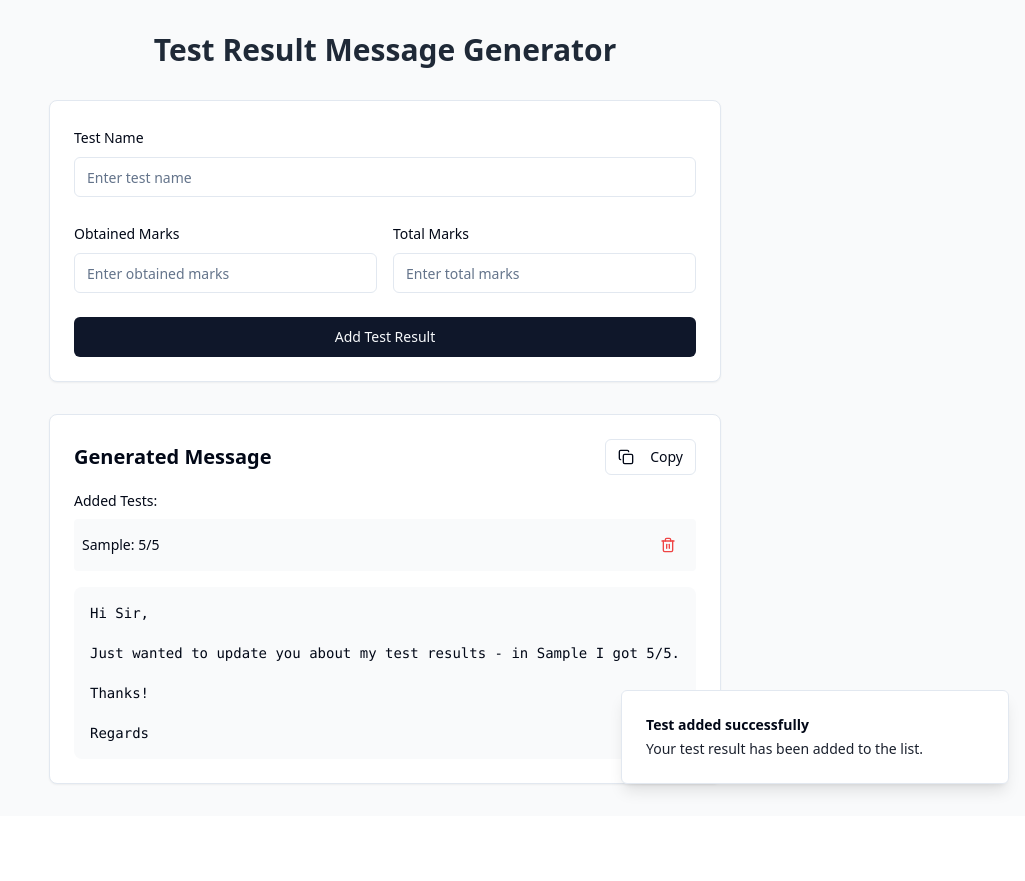
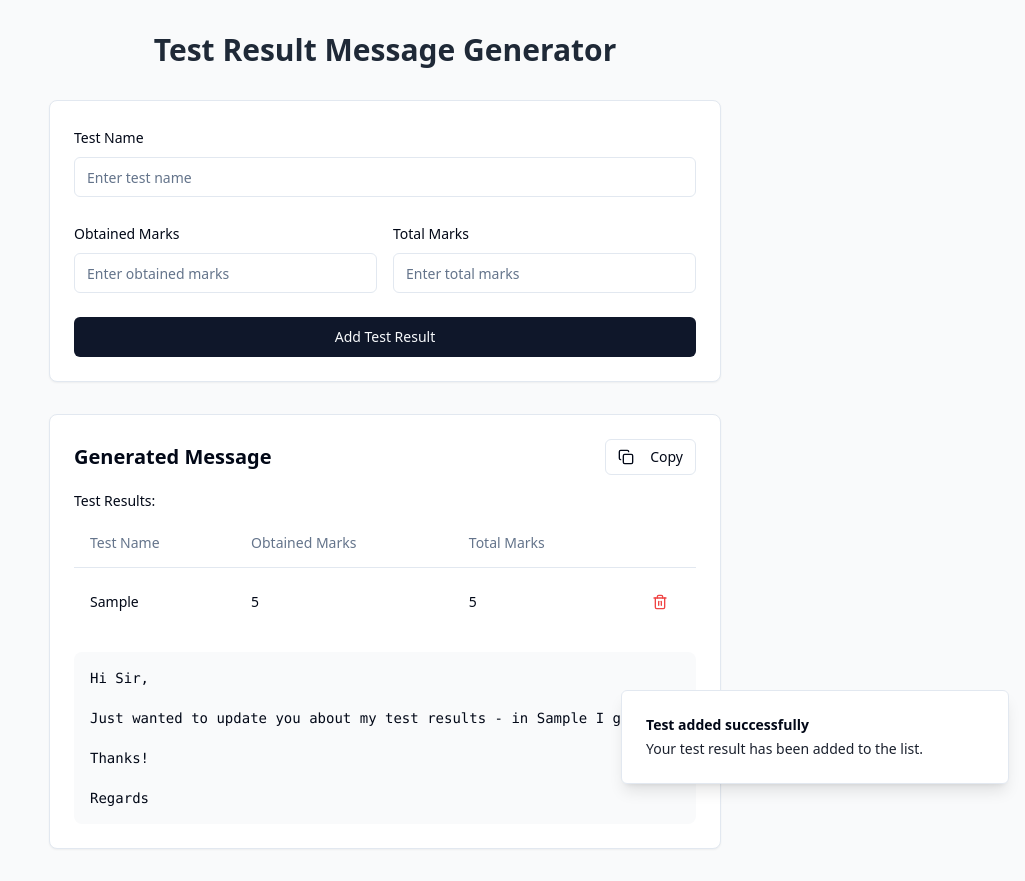
Before and after one commit to vakhariaheet/marks-message-magic, a React (Vite) app: page / in a window 1280 px wide. Both pictures are taken after typing "Sample", "5", "5" into the empty fields and a click on the button "Add Test Result". Shown: the whole page, without its empty margins (255-1280 px from the left). Before the commit the page ends 816 px from the top, so only its background shows below. Built offline with nearby package versions, Linux system fonts and the light colour scheme.

Commit message:
Add table for test results
Implement a table or list format to display test results, enhancing readability of marks.
[skip gpt_engineer]

```diff
--- a/src/components/MessagePreview.tsx
+++ b/src/components/MessagePreview.tsx
@@ -3,6 +3,14 @@ import { Button } from "@/components/ui/button";
 import { TestResult } from "@/pages/Index";
 import { Copy, Trash2 } from "lucide-react";
 import { useToast } from "@/hooks/use-toast";
+import {
+  Table,
+  TableBody,
+  TableCell,
+  TableHead,
+  TableHeader,
+  TableRow,
+} from "@/components/ui/table";
 
 export function MessagePreview({
   tests,
@@ -46,13 +54,23 @@ export function MessagePreview({
 
         {tests.length > 0 && (
           <div className="mb-4">
-            <h3 className="text-sm font-medium mb-2">Added Tests:</h3>
-            <div className="space-y-2">
+            <h3 className="text-sm font-medium mb-2">Test Results:</h3>
+            <Table>
+              <TableHeader>
+                <TableRow>
+                  <TableHead>Test Name</TableHead>
+                  <TableHead>Obtained Marks</TableHead>
+                  <TableHead>Total Marks</TableHead>
+                  <TableHead className="w-[50px]"></TableHead>
+                </TableRow>
+              </TableHeader>
+              <TableBody>
                 {tests.map((test) => (
-                <div key={test.id} className="flex justify-between items-center bg-gray-50 p-2 rounded">
-                  <span className="text-sm">
-                    {test.name}: {test.obtainedMarks}/{test.totalMarks}
-                  </span>
+                  <TableRow key={test.id}>
+                    <TableCell>{test.name}</TableCell>
+                    <TableCell>{test.obtainedMarks}</TableCell>
+                    <TableCell>{test.totalMarks}</TableCell>
+                    <TableCell>
                       <Button
                         variant="ghost"
                         size="sm"
@@ -60,9 +78,11 @@ export function MessagePreview({
                       >
                         <Trash2 className="h-4 w-4 text-red-500" />
                       </Button>
-                </div>
+                    </TableCell>
+                  </TableRow>
                 ))}
-            </div>
+              </TableBody>
+            </Table>
           </div>
         )}
 
```
Lines whose indentation alone changed are shown as unchanged.
